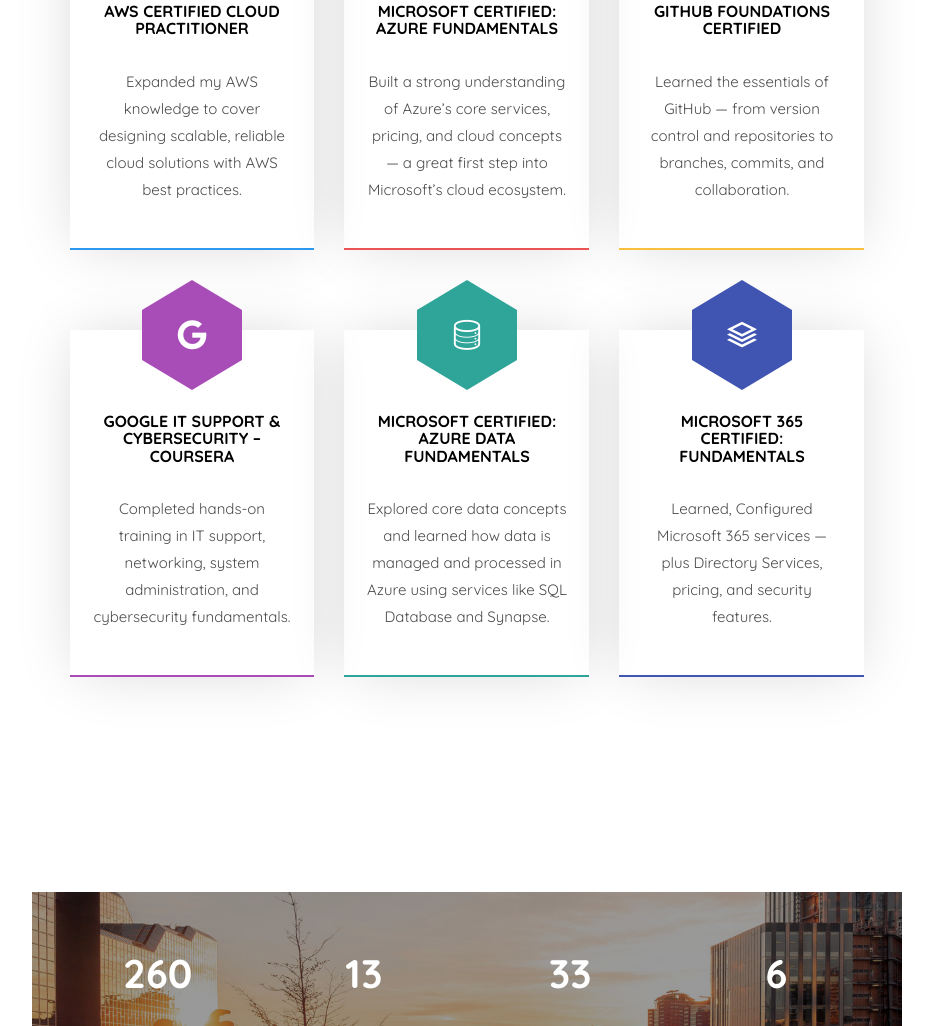
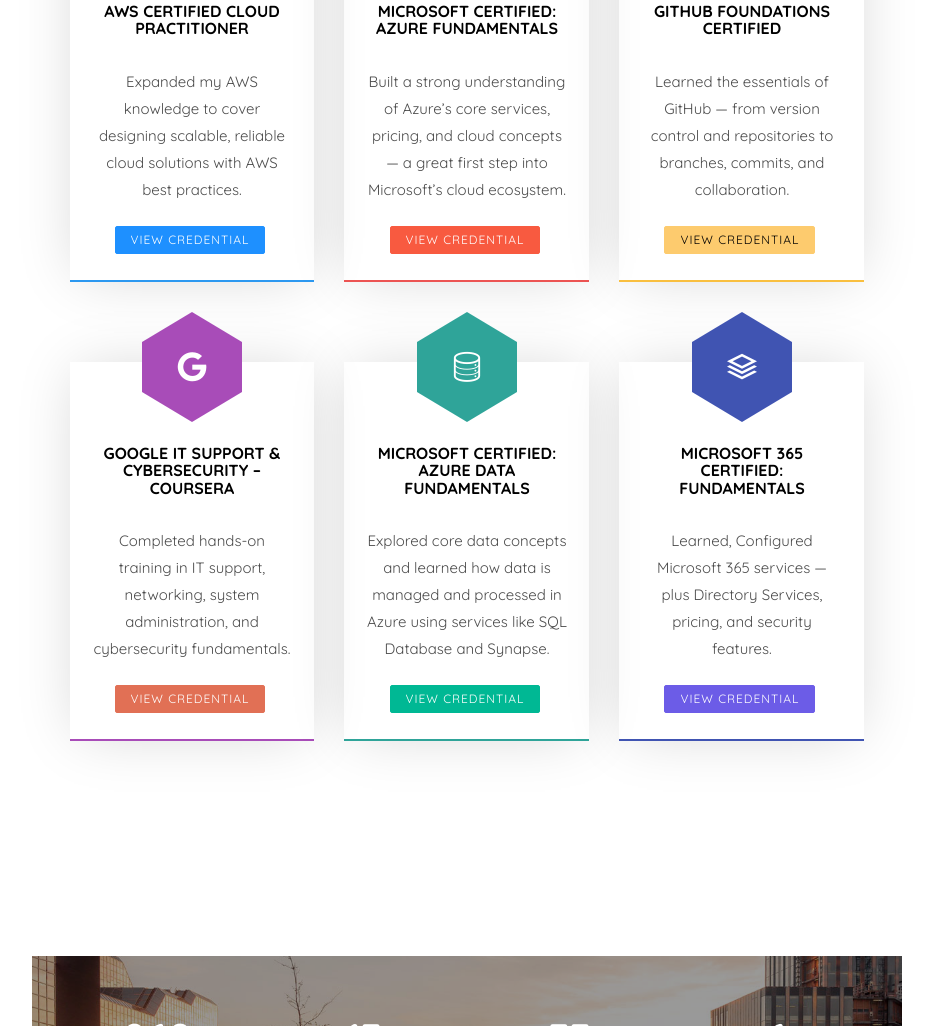
Before and after one commit to Sakkthi27/Sakkthi27.github.io, a plain HTML site: page index.html in a window 1280 px wide. Shown: the part 2348-3374 px from the top of the page, without its empty margins (323-1256 px from the left). Drawn offline with nearby package versions, Linux system fonts and the light colour scheme; files whose address does not match are found by name; a web font is replaced by a local one.

Commit message:
Created Button: View Credential

```diff
--- a/css/style.css
+++ b/css/style.css
@@ -1444,3 +1444,81 @@
   font-weight: inherit;
   color: inherit;
 }
+
+
+/*Button Style*/
+.btn-color-1 {
+  background-color: #1e90ff;
+  border-color: #1e90ff;
+  color: #fff;
+  transition: all 0.3s ease;
+  box-shadow: none;
+}
+.btn-color-2 {
+  background-color: #f85a40;
+  border-color: #f85a40;
+  color: #fff;
+  transition: all 0.3s ease;
+  box-shadow: none;
+}
+.btn-color-3 {
+  background-color: #fdcb6e;
+  border-color: #fdcb6e;
+  color: #000;
+  transition: all 0.3s ease;
+  box-shadow: none;
+}
+.btn-color-4 {
+  background-color: #e17055;
+  border-color: #e17055;
+  color: #fff;
+  transition: all 0.3s ease;
+  box-shadow: none;
+}
+.btn-color-5 {
+  background-color: #00b894;
+  border-color: #00b894;
+  color: #fff;
+  transition: all 0.3s ease;
+  box-shadow: none;
+}
+.btn-color-6 {
+  background-color: #6c5ce7;
+  border-color: #6c5ce7;
+  color: #fff;
+  transition: all 0.3s ease;
+  box-shadow: none;
+}
+
+
+.btn-hover-style3.btn-color-1:hover {
+  filter: brightness(1.1);
+  box-shadow: 0 0 8px 2px #1e90ff;
+  border-color: #1e90ff;
+}
+.btn-hover-style3.btn-color-2:hover {
+  filter: brightness(1.1);
+  box-shadow: 0 0 8px 2px #f85a40;
+  border-color: #f85a40;
+}
+.btn-hover-style3.btn-color-3:hover {
+  filter: brightness(1.1);
+  box-shadow: 0 0 8px 2px #fdcb6e;
+  border-color: #fdcb6e;
+  color: #000;
+}
+.btn-hover-style3.btn-color-4:hover {
+  filter: brightness(1.1);
+  box-shadow: 0 0 8px 2px #e17055;
+  border-color: #e17055;
+}
+.btn-hover-style3.btn-color-5:hover {
+  filter: brightness(1.1);
+  box-shadow: 0 0 8px 2px #00b894;
+  border-color: #00b894;
+}
+.btn-hover-style3.btn-color-6:hover {
+  filter: brightness(1.1);
+  box-shadow: 0 0 8px 2px #6c5ce7;
+  border-color: #6c5ce7;
+}
--- a/index.html
+++ b/index.html
@@ -207,7 +207,7 @@
 								<div class="desc">
 									<h3>AWS Certified Cloud Practitioner</h3>
 									<p>Expanded my AWS knowledge to cover designing scalable, reliable cloud solutions with AWS best practices.</p>
-
+									<a href="https://www.credly.com/badges/ab4089c2-9901-4c72-a6e5-afe9648efa0f" target="_blank" class="btn btn-color-1 btn-sm mt-2">View Credential</a>
 								</div>
 							</div>
 						</div>
@@ -219,7 +219,7 @@
 								<div class="desc">
 									<h3>Microsoft Certified: Azure Fundamentals</h3>
 									<p>Built a strong understanding of Azure’s core services, pricing, and cloud concepts — a great first step into Microsoft’s cloud ecosystem.</p>
-
+									<a href="https://learn.microsoft.com/en-us/users/sakkthivelt/credentials/3ddb8569c2ed35d1" target="_blank" class="btn btn-color-2 btn-sm mt-2">View Credential</a>
 								</div>
 							</div>
 						</div>
@@ -231,7 +231,7 @@
 								<div class="desc">
 									<h3>GitHub Foundations Certified</h3>
 									<p>Learned the essentials of GitHub — from version control and repositories to branches, commits, and collaboration.</p>
-
+									<a href="https://www.credly.com/badges/75509d5d-acf9-46a3-a389-1a850fd9937c" target="_blank" class="btn btn-color-3 btn-sm mt-2">View Credential</a>
 								</div>
 							</div>
 						</div>
@@ -243,7 +243,7 @@
 								<div class="desc">
 									<h3>Google IT Support & Cybersecurity – Coursera</h3>
 									<p>Completed hands-on training in IT support, networking, system administration, and cybersecurity fundamentals.</p>
-
+									<a href="https://www.coursera.org/account/accomplishments/professional-cert/N2CTK9LMZG7E" target="_blank" class="btn btn-color-4 btn-sm mt-2">View Credential</a>
 								</div>
 							</div>
 						</div>
@@ -255,7 +255,7 @@
 								<div class="desc">
 									<h3>Microsoft Certified: Azure Data Fundamentals</h3>
 									<p>Explored core data concepts and learned how data is managed and processed in Azure using services like SQL Database and Synapse.</p>
-
+									<a href="https://www.credly.com/badges/7eb77095-6831-46ca-8295-3ee6817c4d52" target="_blank" class="btn btn-color-5 btn-sm mt-2">View Credential</a>
 								</div>
 							</div>
 						</div>
@@ -267,7 +267,7 @@
 								<div class="desc">
 									<h3>Microsoft 365 Certified: Fundamentals</h3>
 									<p>Learned, Configured Microsoft 365 services — plus Directory Services, pricing, and security features.</p>
-
+									<a href="https://www.credly.com/badges/31ca1898-9c58-4d02-9db8-8d859e1c040d" target="_blank" class="btn btn-color-6 btn-sm mt-2">View Credential</a>
 								</div>
 							</div>
 						</div>
```
